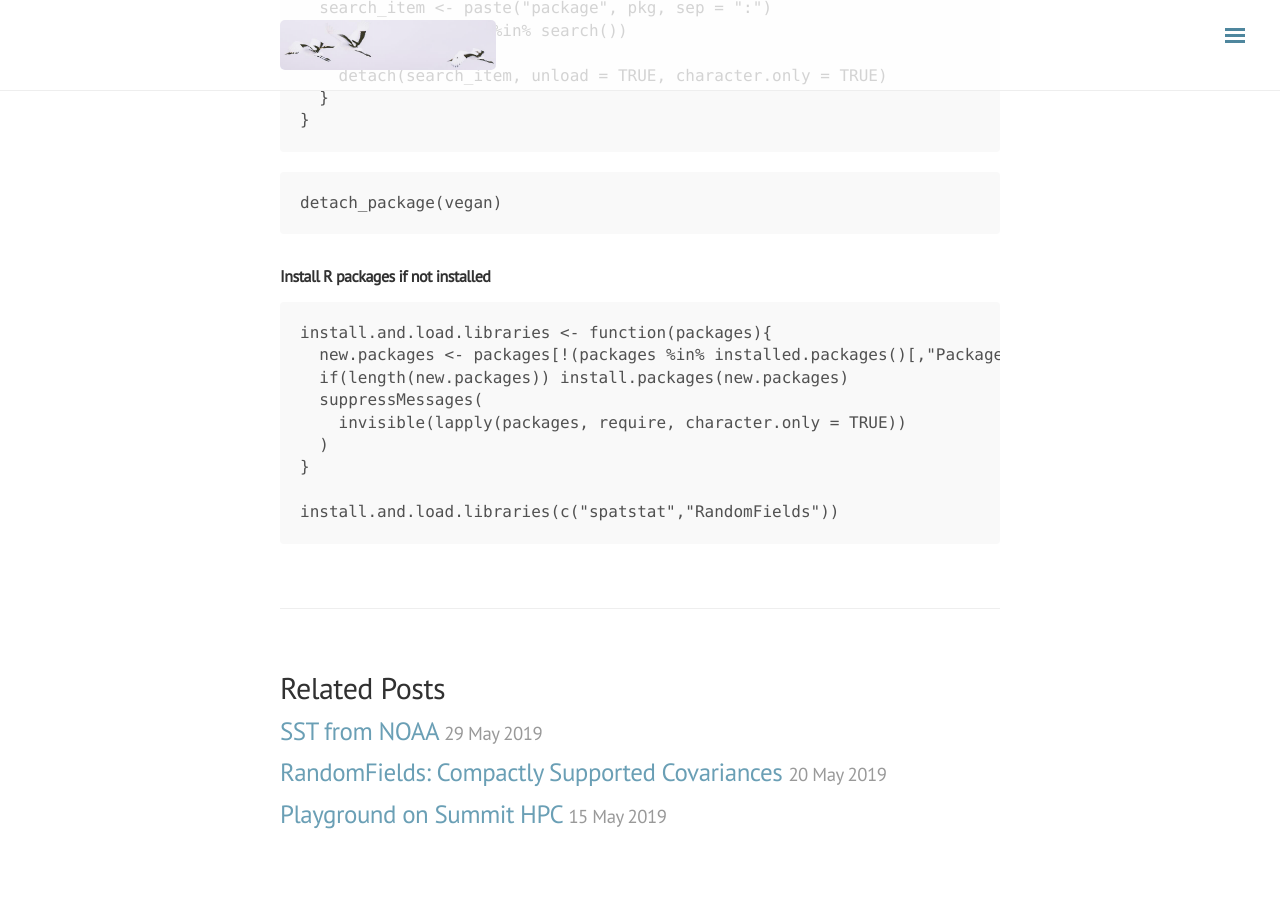
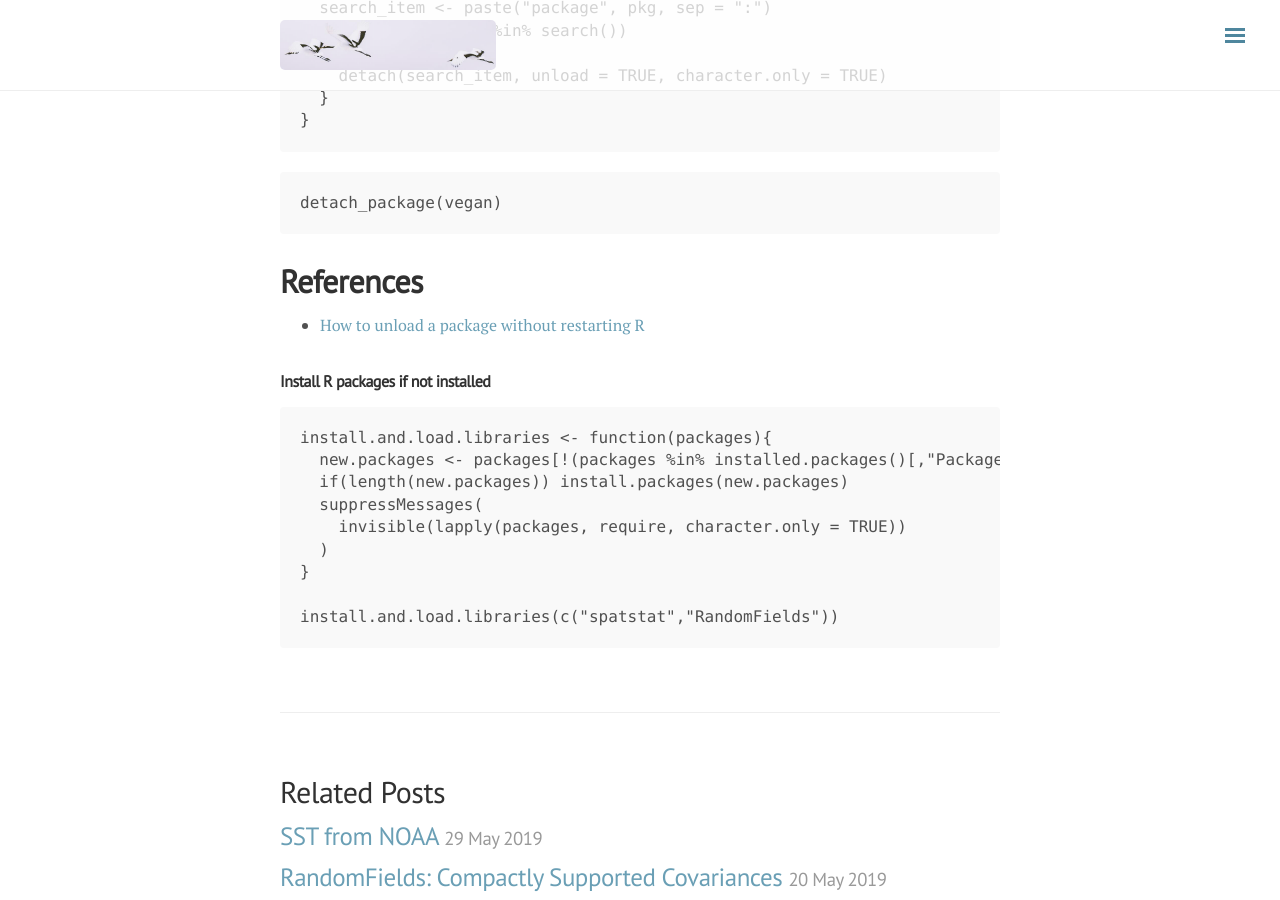
Before and after one commit to ylyy93/my_blog, a Jekyll site: the page built from _posts/AdvancedR/2019-06-07-useful-scripts-in-r.md, in a window 1280 px wide and 900 px high, scrolled down 449 px. Built offline with Jekyll 4.4.1, drawn with Linux system fonts in a browser that asks for light colours; nearby versions of some CDN libraries; comment, search, counter and statistics services are not loaded.

Commit message:
rebuilding site Fri Jun  7 12:43:09 MDT 2019

````diff
--- a/_posts/AdvancedR/2019-06-07-useful-scripts-in-r.md
+++ b/_posts/AdvancedR/2019-06-07-useful-scripts-in-r.md
@@ -27,6 +27,8 @@ detach_package <- function(pkg, character.only = FALSE)
 detach_package(vegan)
 ```
 
+# References
+- [How to unload a package without restarting R](https://stackoverflow.com/questions/6979917/how-to-unload-a-package-without-restarting-r)
 
 ### Install R packages if not installed
 
````
